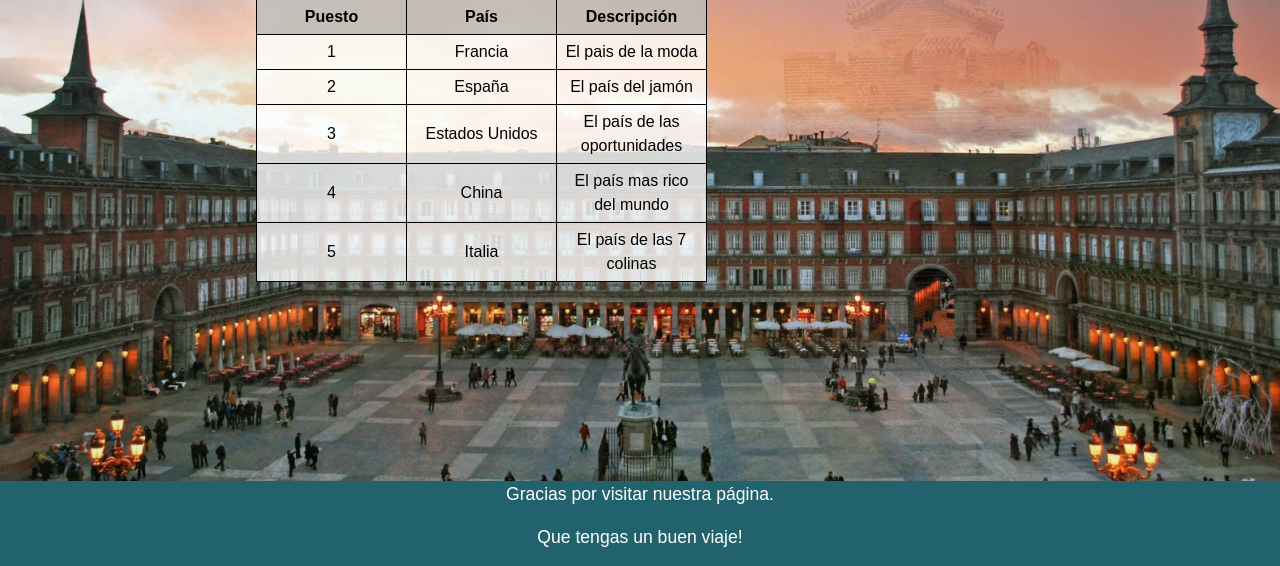
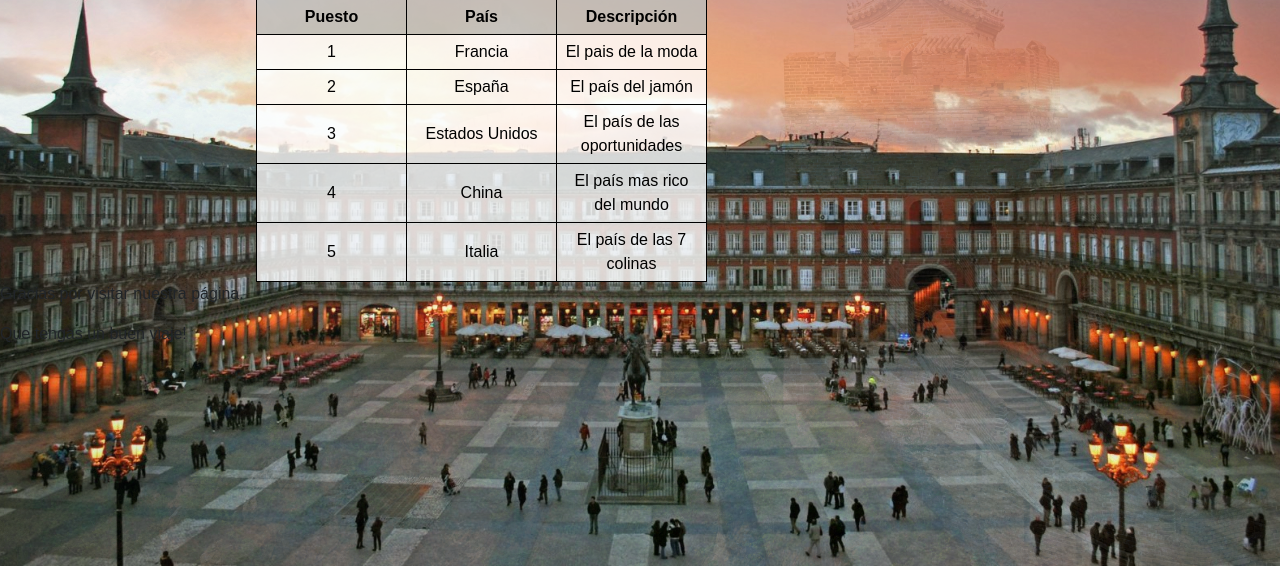
Before and after one commit to agus-aldunate/Proyecto1, a PHP site: page /Index.html in a window 1280 px wide. Shown: the part 234-800 px from the top of the page. Run offline with PHP 8.4, Linux system fonts and the light colour scheme; some libraries are stand-ins or nearby versions.

Commit message:
cambio de color

```diff
--- a/css/diseño.css
+++ b/css/diseño.css
@@ -50,17 +50,6 @@ body {
   .header-right {
     float: none;
   }
-}
-
-.footer {
-  position: absolute;
-  left: 0;
-  bottom: 0;
-  width: 100%;
-  background-color: rgb(33, 98, 109);
-  color: white;
-  text-align: center;
-  font-size:110%
 }
 
 td{
```
